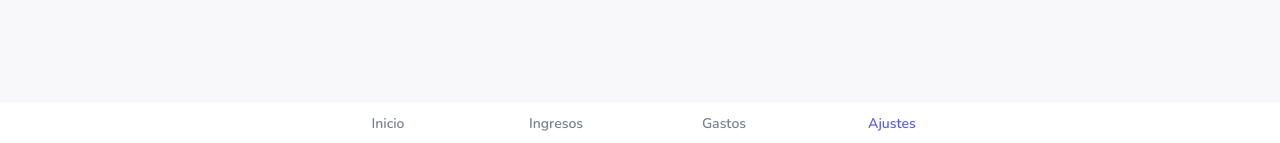
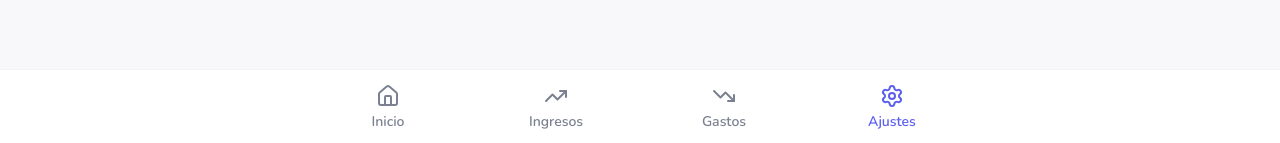
Before and after one commit to pablotrianda/mis-cuentas, a React (Vite) app: page /settings in a window 1280 px wide. Shown: the part 654-797 px from the top of the page. Built offline with nearby package versions, Linux system fonts and the light colour scheme.

Commit message:
Update bar

```diff
--- a/src/components/BottomNav.tsx
+++ b/src/components/BottomNav.tsx
@@ -1,10 +1,11 @@
 import { NavLink } from 'react-router-dom'
+import { Home, TrendingUp, TrendingDown, Settings } from 'lucide-react'
 
 const links = [
-  { to: '/', label: 'Inicio' },
-  { to: '/incomes', label: 'Ingresos' },
-  { to: '/expenses', label: 'Gastos' },
-  { to: '/settings', label: 'Ajustes' },
+  { to: '/', label: 'Inicio', icon: Home },
+  { to: '/incomes', label: 'Ingresos', icon: TrendingUp },
+  { to: '/expenses', label: 'Gastos', icon: TrendingDown },
+  { to: '/settings', label: 'Ajustes', icon: Settings },
 ]
 
 export function BottomNav() {
@@ -17,11 +18,12 @@ export function BottomNav() {
             to={link.to}
             end={link.to === '/'}
             className={({ isActive }) =>
-              `flex flex-1 flex-col items-center py-3 text-sm font-semibold transition-colors ${
+              `flex flex-1 flex-col items-center gap-1 py-3.5 text-sm font-semibold transition-colors ${
                 isActive ? 'text-primary' : 'text-text-secondary'
               }`
             }
           >
+            <link.icon className="h-6 w-6" />
             {link.label}
           </NavLink>
         ))}
```
Also changed, not shown: 6 other files (tests, documents, lock files or other folders).
